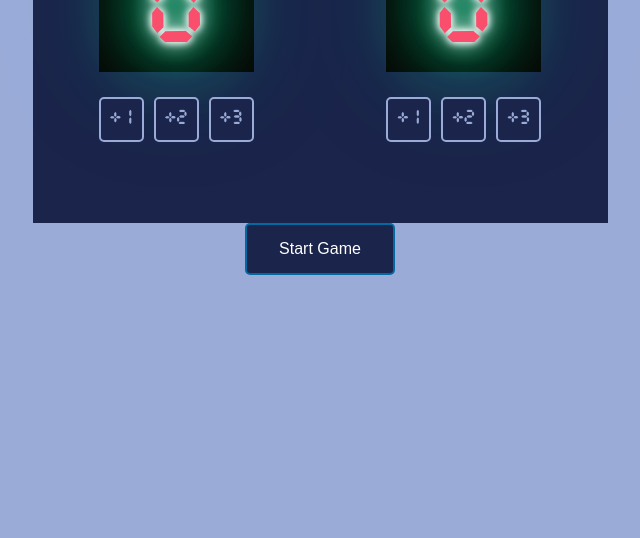
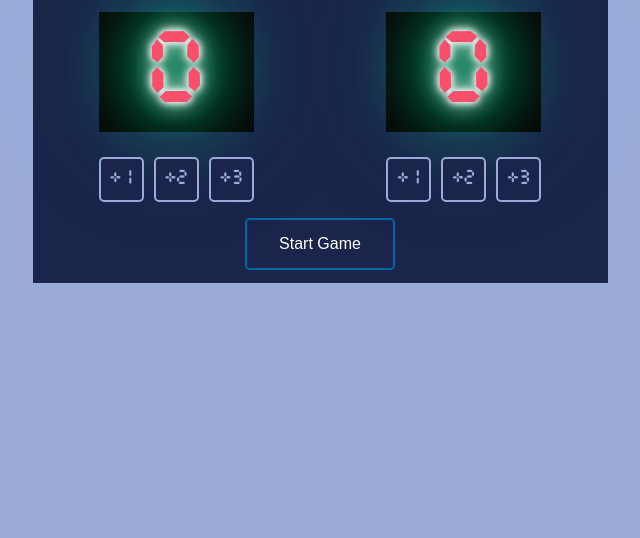
Before and after one commit to saurtripathi/BasketballTimer, a plain HTML site: page index.html in a window 1280 px wide. Shown: the part 262-800 px from the top of the page, without its empty margins (320-960 px from the left). Drawn offline with Linux system fonts and the light colour scheme.

Commit message:
updated style.css

```diff
--- a/style.css
+++ b/style.css
@@ -8,7 +8,7 @@ body {
     display: flex;
     flex-direction: row;
     justify-content: space-around;
-    margin: 100px auto;
+    margin: 160px auto;
     width: 575px;
     height: 385px;
     background: #1B244A;
@@ -106,7 +106,7 @@ body {
     text-decoration: none;
 
     font-size: 16px;
-    margin-top: -100px;
+    margin-top: -225px;
     margin-left: auto;
     /* margin: auto 20px; */
     cursor: pointer;
```
